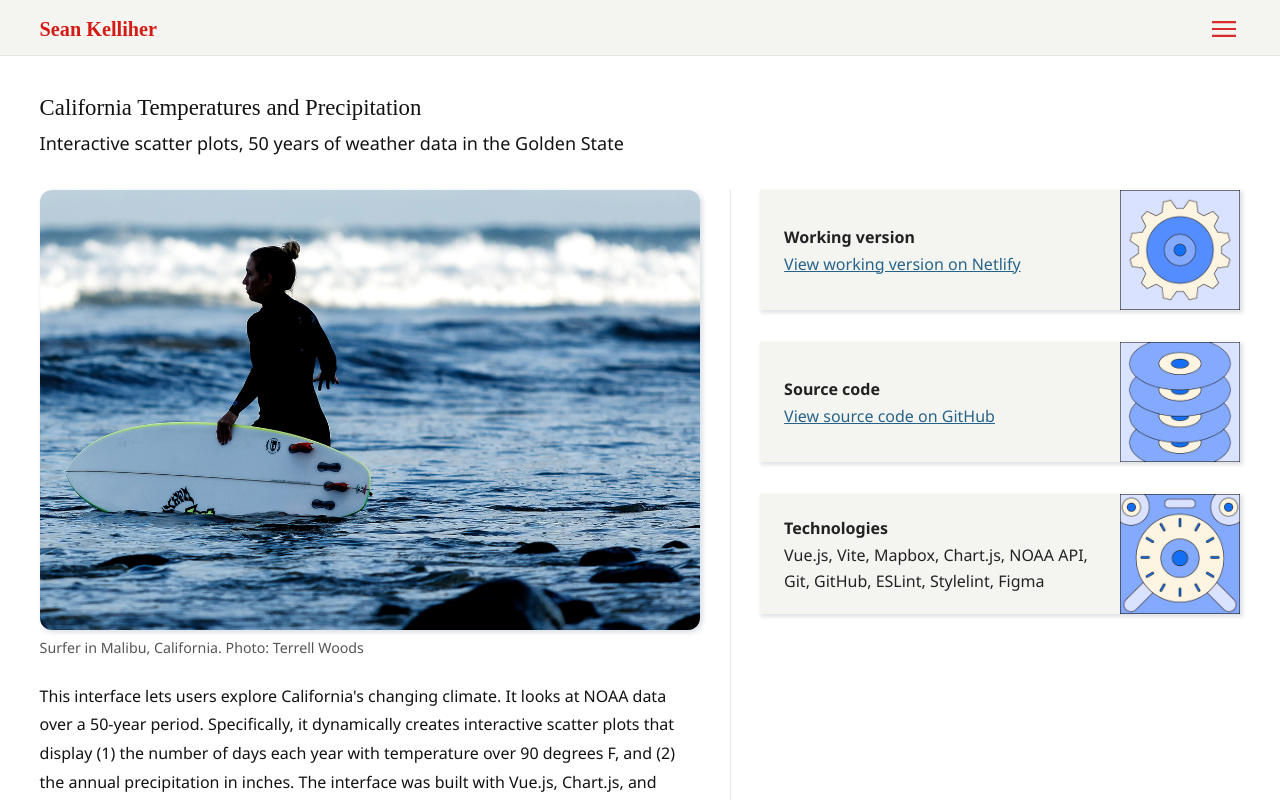
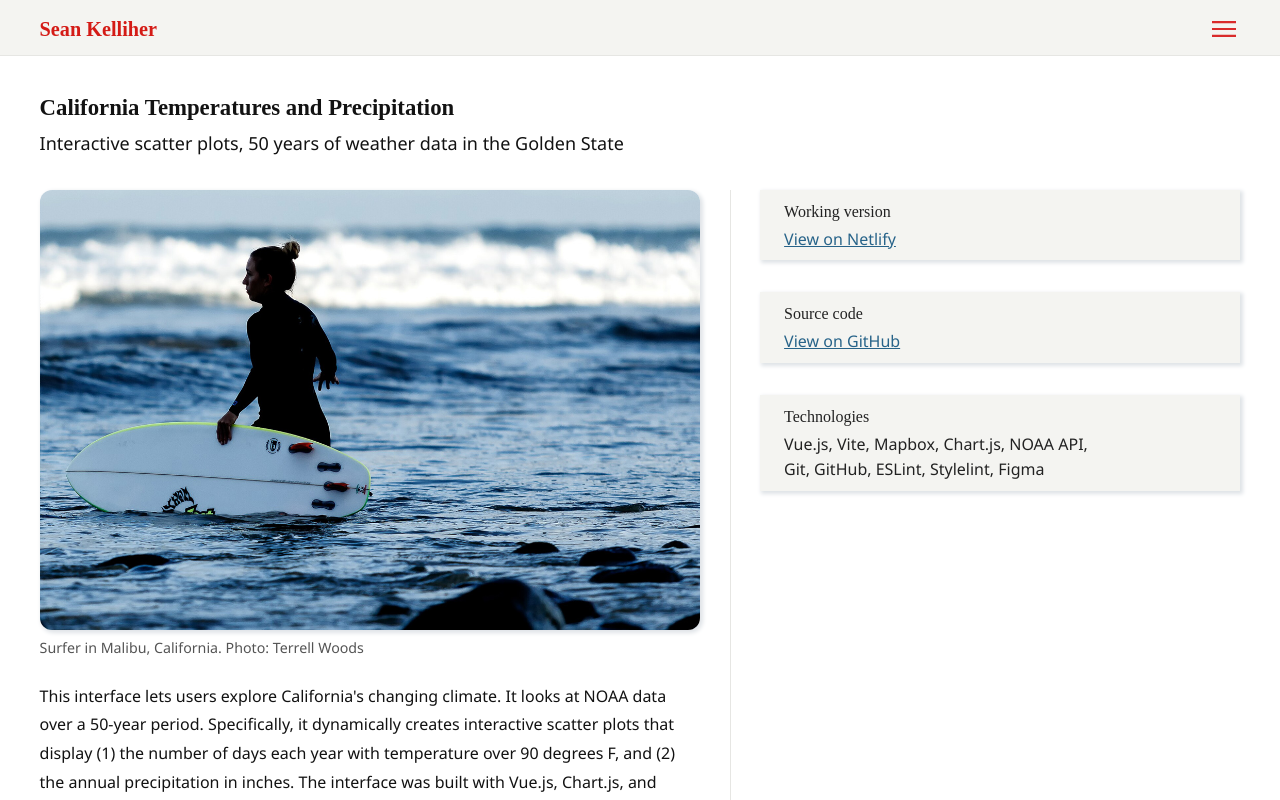
Before and after one commit to seankelliher/highlights, a Vue app: page /projects/california-temps-precip in a window 1280 px wide. Shown: the top 800 px of the page. Built offline with nearby package versions, Linux system fonts and the light colour scheme.

Commit message:
Modify fonts in h2 and dt. Remove cute graphics.

```diff
--- a/src/components/ProjectsTemplate.vue
+++ b/src/components/ProjectsTemplate.vue
@@ -22,7 +22,7 @@ document.querySelector("meta[name='description']").setAttribute("content", proje
     <div class="intro">
         <!-- Primary headlines -->
         <hgroup>
-            <h2 class="bevan-regular">{{ projectContent.headline }}</h2>
+            <h2 class="noto-sans-eight">{{ projectContent.headline }}</h2>
             <h3 class="noto-sans-four">{{ projectContent.subHeadline }}</h3>
         </hgroup>
 
@@ -48,73 +48,52 @@ document.querySelector("meta[name='description']").setAttribute("content", proje
             <div class="intro-sidebar-card">
                 <div class="intro-sidebar-text">
                     <dl>
-                        <dt class="noto-sans-seven">Working version</dt>
+                        <dt class="noto-sans-eight">Working version</dt>
                         <dd class="noto-sans-four">
                             <a
                                 :href="`https://${projectContent.platformUrl}`"
                                 target="_blank"
                                 class="blue"
                             >
-                                View working version on {{ projectContent.platform }}
+                                View on {{ projectContent.platform }}
                             </a> <span v-if="projectContent.platformWarn">{{ projectContent.platformWarn }}</span>
                         </dd>
                     </dl>
                 </div>
-                <figure class="intro-sidebar-image">
-                    <img
-                        src="/images/avatars/avatar-gears.jpg"
-                        alt="cute colorful gear"
-                    >
-                    <figcaption hidden>avatar, machinery working</figcaption>
-                </figure>
             </div>
 
             <!-- GitHub card -->
             <div class="intro-sidebar-card">
                 <div class="intro-sidebar-text">
                     <dl>
-                        <dt class="noto-sans-seven">Source code</dt>
+                        <dt class="noto-sans-eight">Source code</dt>
                         <dd class="noto-sans-four">
                             <a
                                 :href="`https://github.com/seankelliher/${projectContent.id}`"
                                 target="_blank"
                                 class="blue"
                             >
-                                View source code on GitHub
+                                View on GitHub
                             </a>
                         </dd>
                     </dl>
                 </div>
-                <figure class="intro-sidebar-image">
-                    <img
-                        src="/images/avatars/avatar-discs.jpg"
-                        alt="cute colorful discs"
-                    >
-                    <figcaption hidden>avatar, discs for storage</figcaption>
-                </figure>
             </div>
             <!-- Technologies card -->
             <div class="intro-sidebar-card">
                 <div class="intro-sidebar-text">
                     <dl>
-                        <dt class="noto-sans-seven">Technologies</dt>
+                        <dt class="noto-sans-eight">Technologies</dt>
                         <dd class="noto-sans-four">{{ projectContent.techs }}</dd>
                     </dl>
                 </div>
-                <figure class="intro-sidebar-image">
-                    <img
-                        src="/images/avatars/avatar-dials.jpg"
-                        alt="cute colorful dials and buttons"
-                    >
-                    <figcaption hidden>avatar, dials and buttons for technology</figcaption>
-                </figure>
             </div>
         </div>
     </div>
     <!-- Wireframes -->
     <main>
         <hgroup>
-            <h2 class="bevan-regular">Wireframes</h2>
+            <h2 class="noto-sans-eight">Wireframes</h2>
             <h3 class="noto-sans-four">The interface was built based on these initial drawings</h3>
         </hgroup>
         <div class="wireframes">
```
